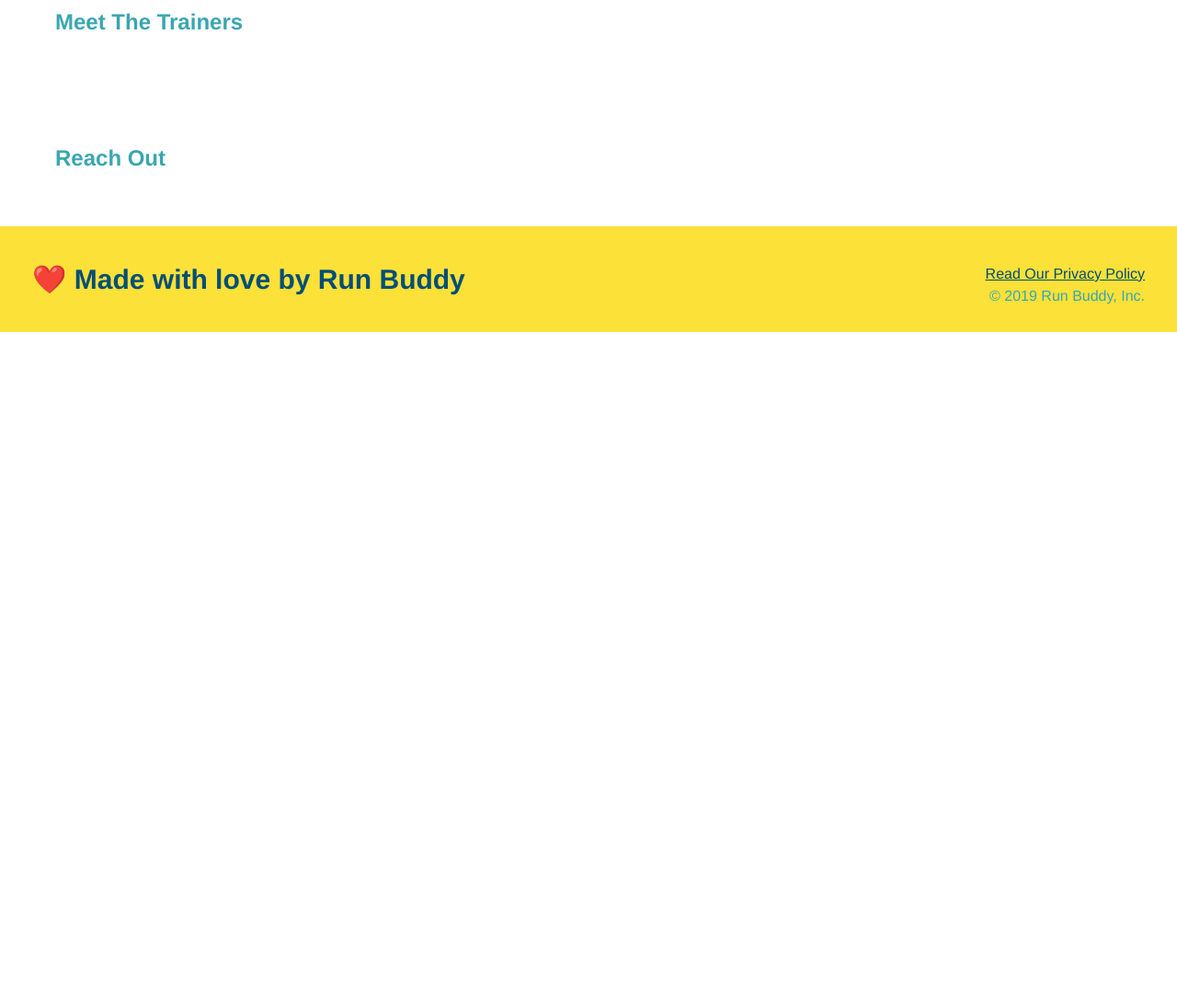
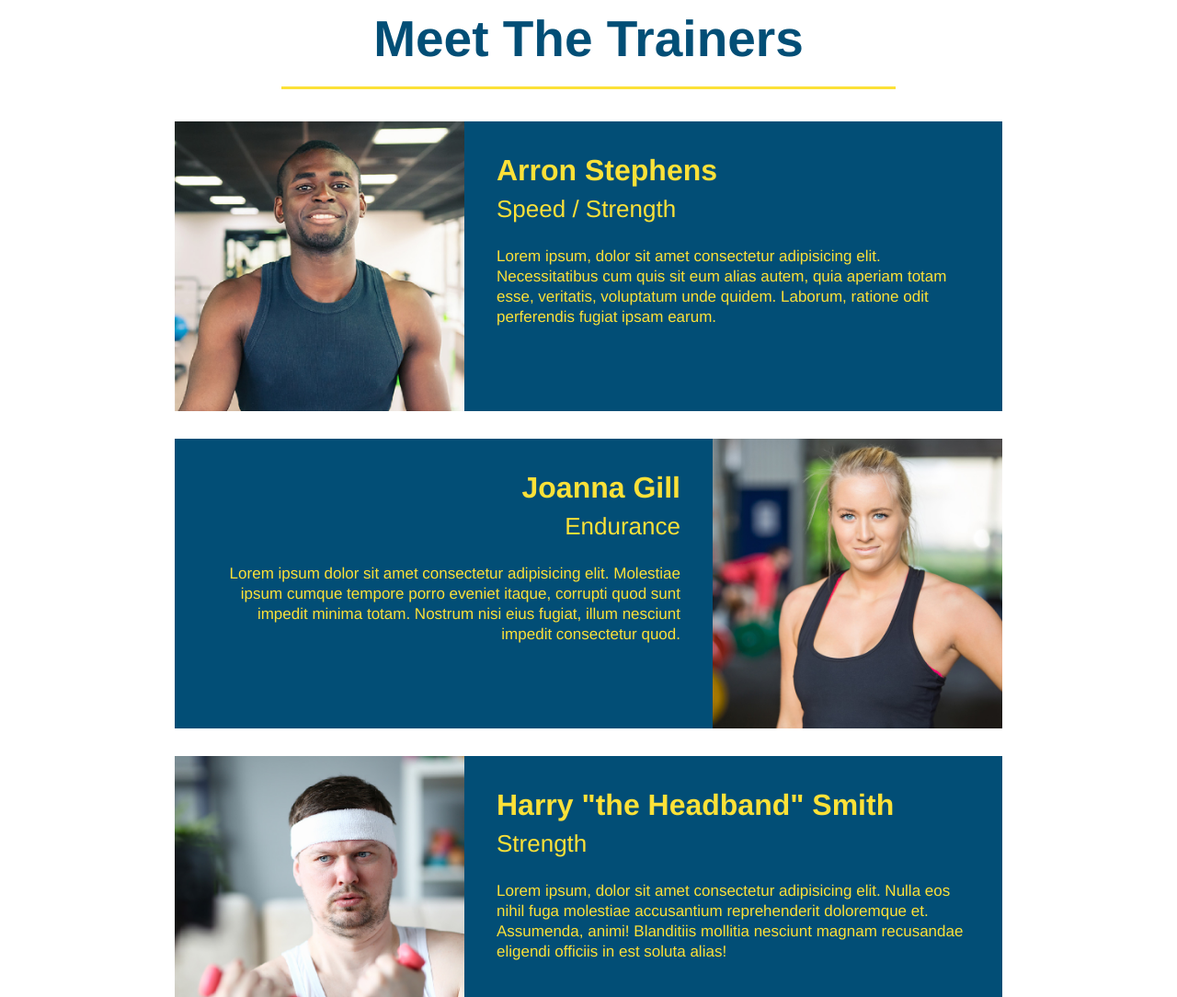
Before and after one commit to estevan2022/run-buddy, a plain HTML site: page index.html in a window 1280 px wide. Shown: the part 2780-3864 px from the top of the page at 92% size. Before the commit the page ends 3141 px from the top, so only its background shows below. Drawn offline with Linux system fonts and the light colour scheme.

Commit message:
meet the trainers section completed

```diff
--- a/assets/css/style.css
+++ b/assets/css/style.css
@@ -203,3 +203,51 @@ section {
 .steps span {
     font-size: 38px;
 }
+
+/* trainers*/
+.trainers {
+    text-align: center;
+}
+
+.trainer{
+    width: 900px;
+    margin: 0 auto 30px auto;
+    background: #024e76;
+    color: #fce138;
+    overflow: auto;
+}
+
+.trainer img {
+    width: 35%;
+    float: left;
+}
+
+.trainer-bio {
+    padding: 35px;
+    float: left;
+    width: 65%;
+}
+
+.text-left {
+    text-align: left;
+}
+
+.text-right {
+    text-align: right;
+}
+
+.trainer-bio h3 {
+    font-size: 32px;
+    margin-bottom: 8px;
+}
+
+.trainer-bio h4 {
+    font-weight: lighter;
+    font-size: 26px;
+    margin-bottom: 25px;
+}
+
+.trainer-bio p {
+    font-size: 17px;
+    line-height: 1.3;
+}
--- a/index.html
+++ b/index.html
@@ -97,9 +97,47 @@
           </div>
        </section>
 
-       <section>
-           <h2>Meet The Trainers</h2>
+       <section id="your-trainers" class="trainers">
+           <h2 class="section-title primary-border">
+               Meet The Trainers
+           </h2>
+           <!-- first trainer bio-->
+           <article class="trainer">
+               <img src="./assets/images/01-05-trainers/trainer-1.jpg" alt="Arron Stephens in his workout clothes, ready to pump iron" />
+               <div class="trainer-bio text-left">
+                   <h3>Arron Stephens</h3>
+                   <h4> Speed / Strength</h4>
+                   <p>
+                       Lorem ipsum, dolor sit amet consectetur adipisicing elit. Necessitatibus cum quis sit eum alias autem, quia aperiam totam esse, veritatis, voluptatum unde quidem. Laborum, ratione odit perferendis fugiat ipsam earum.
+                   </p>
+               </div>
+           </article>
+
+           <!-- second trainer bio-->
+           <article class="trainer">
+               <div class="trainer-bio text-right">
+                   <h3>Joanna Gill</h3>
+                   <h4>Endurance</h4>
+                   <p>
+                       Lorem ipsum dolor sit amet consectetur adipisicing elit. Molestiae ipsum cumque tempore porro eveniet itaque, corrupti quod sunt impedit minima totam. Nostrum nisi eius fugiat, illum nesciunt impedit consectetur quod.
+                   </p>
+               </div>
+               <img src="./assets/images/01-05-trainers/trainer-2.jpg" alt="Joanna Gill cooling off after a workout" />
+           </article>
+
+           <!-- third trainer bio-->
+           <article class="trainer">
+               <img src="./assets/images/01-05-trainers/trainer-3.jpg" alt="Harry Smith wearing a headband and lifting comically small pink weights" />
+               <div class="trainer-bio text-left">
+                   <h3>Harry "the Headband" Smith</h3>
+                   <h4>Strength</h4>
+                   <p>
+                       Lorem ipsum, dolor sit amet consectetur adipisicing elit. Nulla eos nihil fuga molestiae accusantium reprehenderit doloremque et. Assumenda, animi! Blanditiis mollitia nesciunt magnam recusandae eligendi officiis in est soluta alias!
+                   </p>
+               </div>
+           </article>
        </section>
+
        <section>
            <h2>Reach Out</h2>
        </section>
```
Also changed, not shown: assets/images/01-05-trainers/trainer-1.jpg (added), assets/images/01-05-trainers/trainer-2.jpg (added), assets/images/01-05-trainers/trainer-3.jpg (added).
